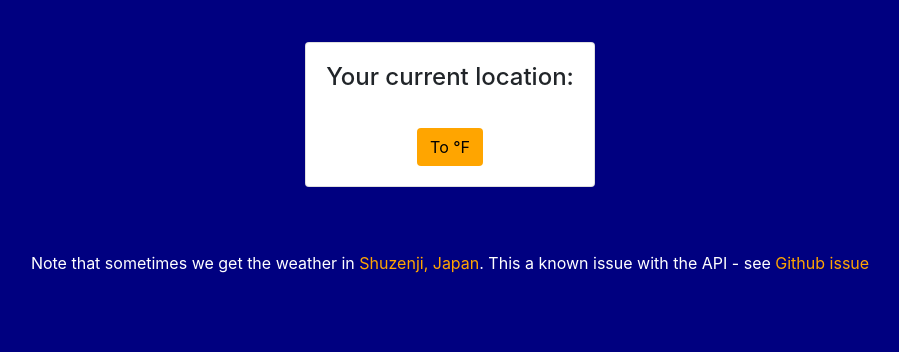
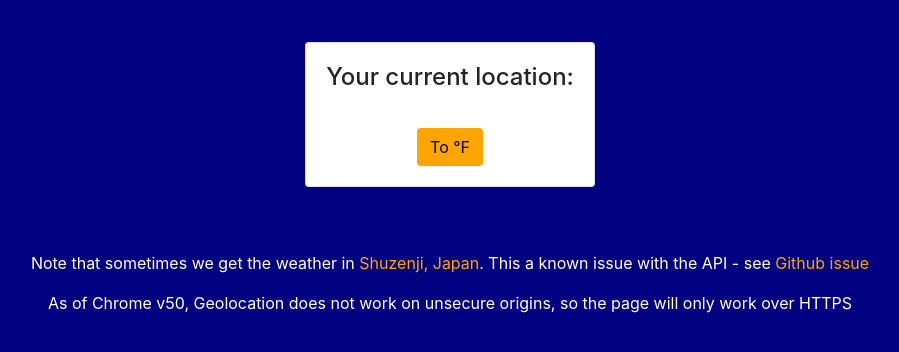
Before and after one commit to NatRavenhill/FreeCodeCamp, a website: page LocalWeather/index.html in a window 1280 px wide. Shown: the part 134-486 px from the top of the page, without its empty margins (190-1089 px from the left). Drawn offline with nearby package versions, Linux system fonts and the light colour scheme.

Commit message:
LocalWeather: Added HTTPS warning

```diff
--- a/LocalWeather/index.html
+++ b/LocalWeather/index.html
@@ -46,6 +46,7 @@
             <div align="center" class="main-title">
                     <p>Note that sometimes we get the weather in <a href="https://en.wikipedia.org/wiki/Shuzenji,_Shizuoka">Shuzenji, Japan</a>. This a known issue with the API - see
                      <a href="https://github.com/freeCodeCamp/freeCodeCamp/issues/16869">Github issue</a> </p>
+                     <p> As of Chrome v50, Geolocation does not work on unsecure origins, so the page will only work over HTTPS</p>
             </div>
       </div>
 
```
